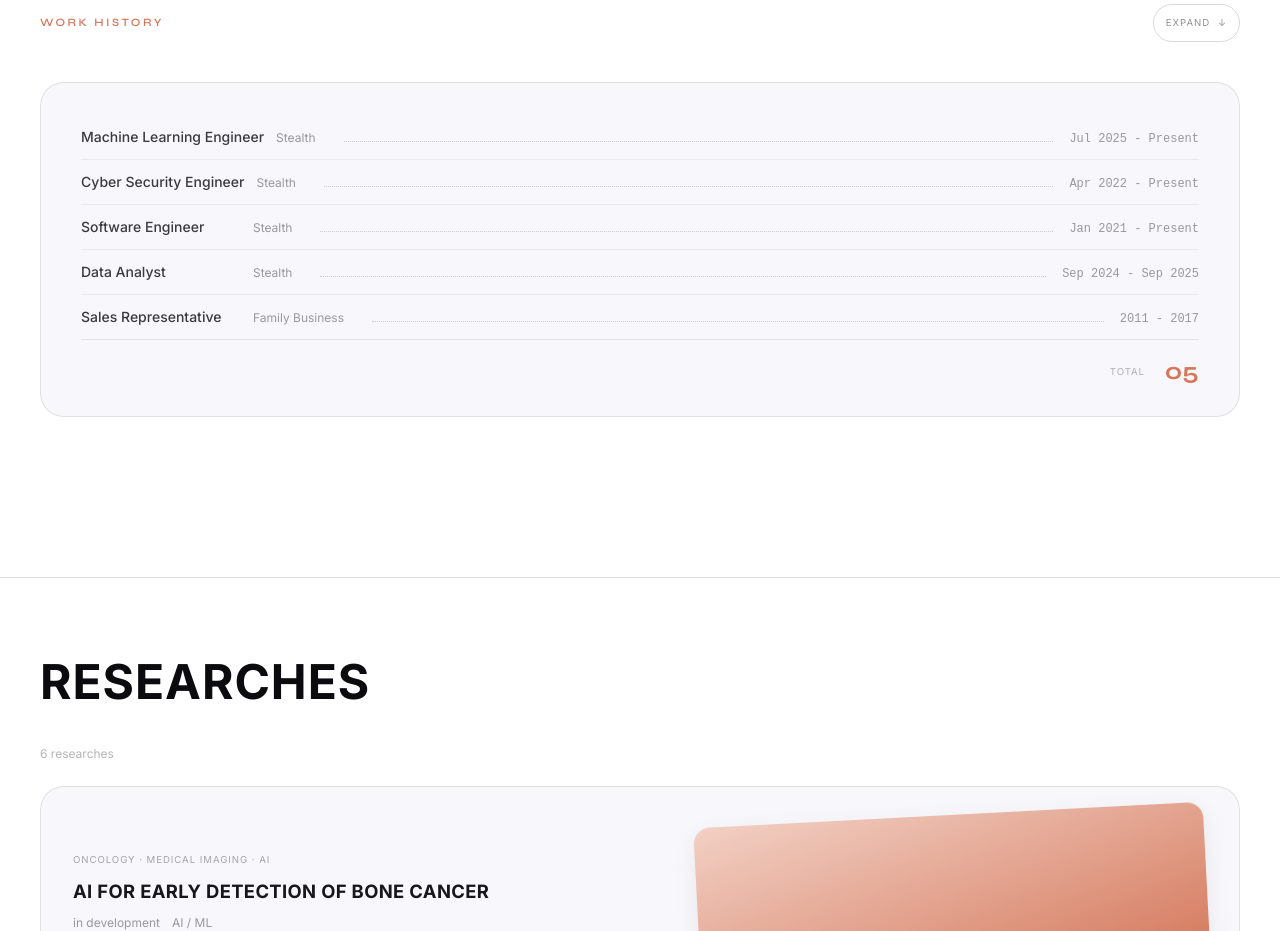
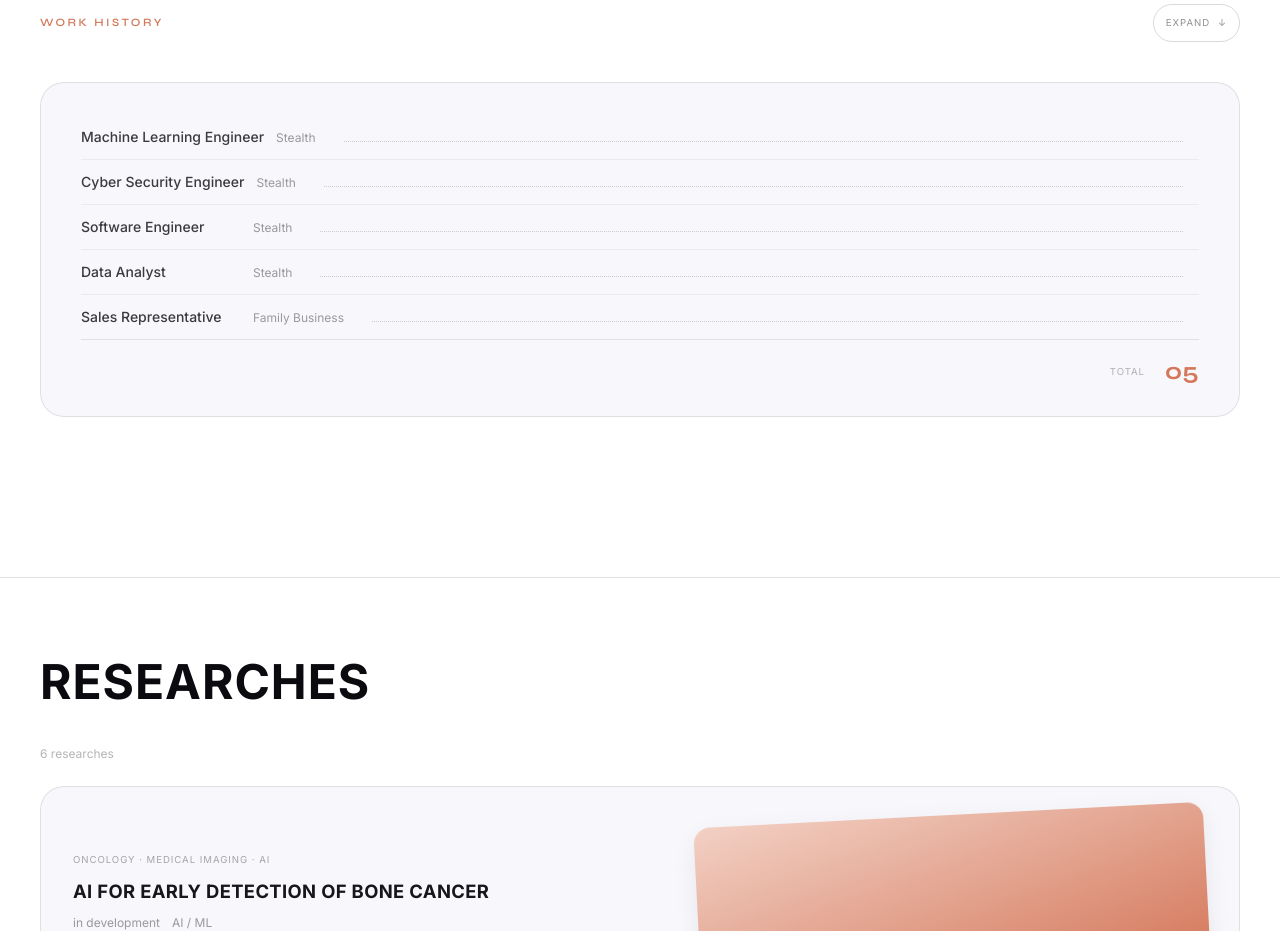
Before and after one commit to chutzpah-os/hr-portal, a Next.js app in the folder frontend/: page /portfolio in a window 1280 px wide. Shown: the part 1780-2711 px from the top of the page. Built offline with nearby package versions, Linux system fonts and the light colour scheme; a web font is replaced by a local one.

Commit message:
perf(images): compress images and add sizes props for mobile performance

```diff
--- a/frontend/src/components/sections/AboutSection.tsx
+++ b/frontend/src/components/sections/AboutSection.tsx
@@ -72,9 +72,11 @@ export default function AboutSection() {
             transition={{ duration: 0.7, delay: 0.1, ease: 'easeOut' }}
           >
             <Image
-              src="/images/hanielandhisfather.png"
+              src="/images/hanielandhisfather.jpg"
               alt="Haniel and his father"
               fill
+              sizes="(max-width: 768px) 90vw, 360px"
+              quality={85}
               className="object-cover object-center"
             />
           </motion.div>
--- a/frontend/src/components/sections/Experience.tsx
+++ b/frontend/src/components/sections/Experience.tsx
@@ -55,12 +55,6 @@ function ExperienceCard({
 
           {/* Left: text */}
           <div className="sm:w-1/2">
-            <span
-              className="text-[0.6rem] uppercase tracking-widest block mb-2"
-              style={{ color: 'var(--white-35)' }}
-            >
-              {exp.period}
-            </span>
             <h3
               className="mb-1 leading-tight"
               style={{
@@ -106,6 +100,8 @@ function ExperienceCard({
                   src={exp.image}
                   alt={exp.company}
                   fill
+                  sizes="(max-width: 640px) 90vw, 45vw"
+                  quality={80}
                   className="object-cover"
                 />
               ) : (
@@ -188,6 +184,8 @@ function ExperienceModal({
                   src={exp.image}
                   alt={exp.company}
                   fill
+                  sizes="100vw"
+                  quality={80}
                   className="object-cover"
                 />
                 <div
@@ -211,7 +209,7 @@ function ExperienceModal({
                   className="text-[0.6rem] uppercase tracking-widest block mb-1"
                   style={{ color: 'var(--white-35)' }}
                 >
-                  {exp.company} · {exp.period}
+                  {exp.company}
                 </span>
                 <h2
                   className="font-bold leading-tight mb-1.5"
@@ -404,15 +402,6 @@ export default function ExperienceSection() {
                       className="flex-1 mx-4"
                       style={{ borderBottom: '1px dotted rgba(10,10,15,0.18)', marginBottom: '5px' }}
                     />
-                    <span
-                      className="text-xs shrink-0"
-                      style={{
-                        color: 'var(--white-40)',
-                        fontFamily: 'var(--font-mono, monospace)',
-                      }}
-                    >
-                      {exp.period}
-                    </span>
                   </motion.div>
                 ))}
 
--- a/frontend/src/components/sections/Hero.tsx
+++ b/frontend/src/components/sections/Hero.tsx
@@ -144,6 +144,8 @@ export default function Hero() {
                 alt="Haniel Rolemberg"
                 fill
                 priority
+                sizes="(max-width: 768px) 60vw, 380px"
+                quality={85}
                 className="object-cover object-top"
               />
             </div>
```
Also changed, not shown: frontend/public/images/hanielandhisfather.jpg (added), frontend/public/images/portfolio-profile.jpg.
